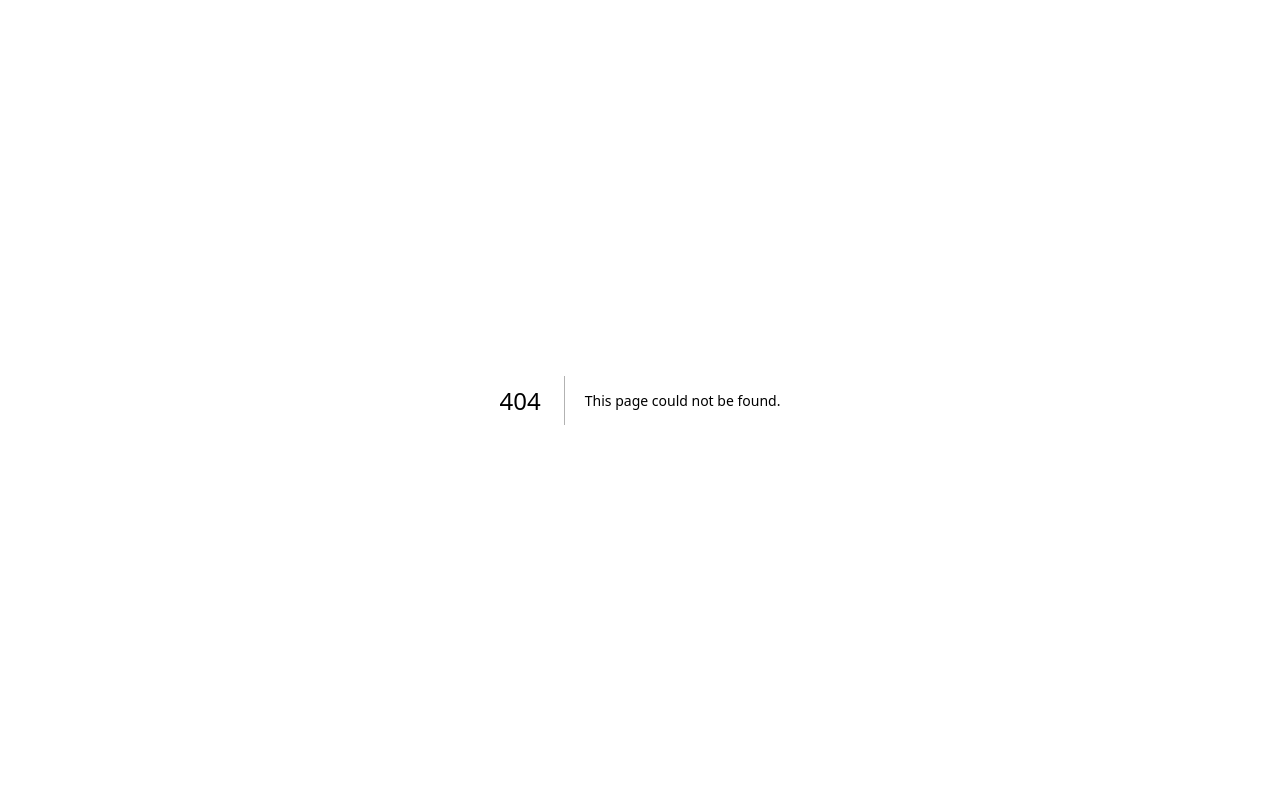
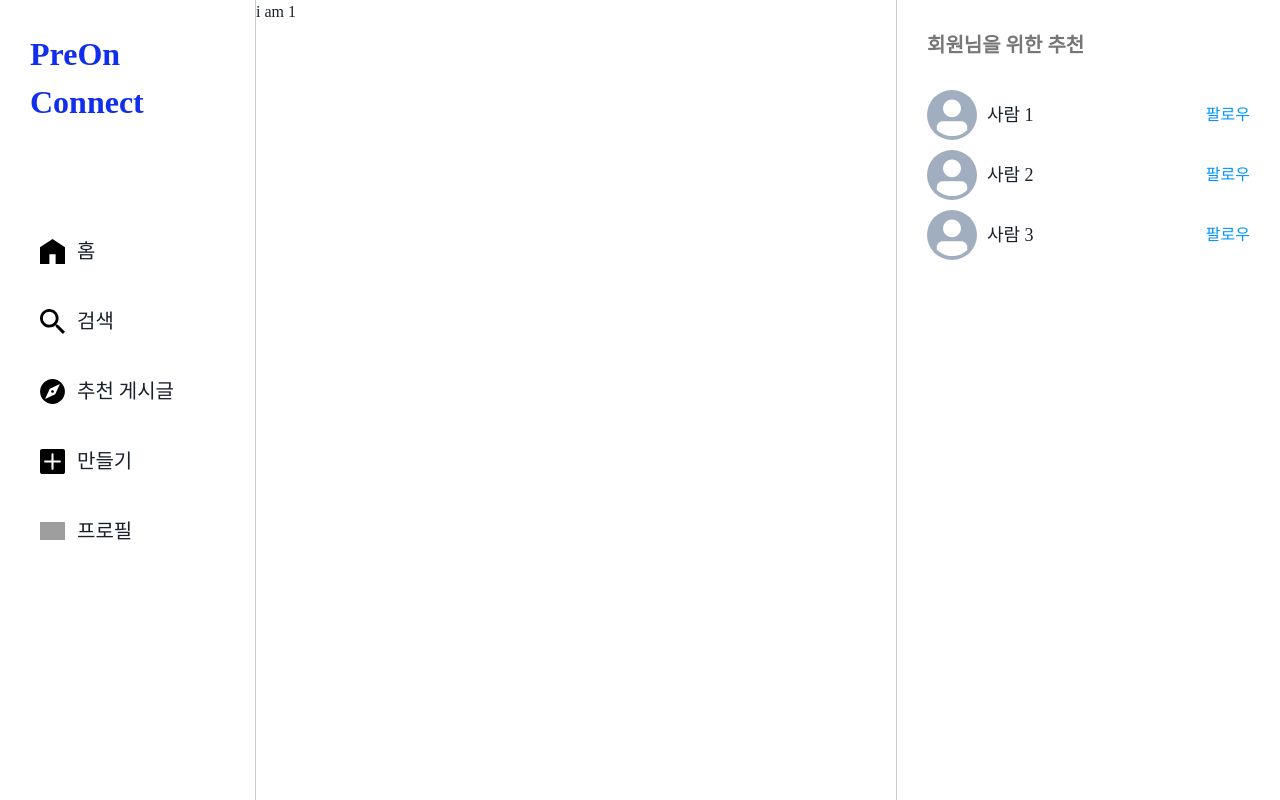
Before and after one commit to pre-on-connect/front-end, a Next.js app: page /user/1/1 in a window 1280 px wide. Before the commit this address had no page. Built offline with nearby package versions, Linux system fonts and the light colour scheme; grey boxes are pictures that could not be loaded.

Commit message:
Feature: 사용자 페이지 > article(게시물/좋아요 한 글/댓글 단 글) 기본 페이지(임시) 추가

```diff
--- /dev/null
+++ b/src/app/user/[username]/[article]/page.tsx
@@ -0,0 +1,17 @@
+'use client';
+import React from 'react';
+import UserArticleLists from "@/components/UserArticleLists";
+
+interface UserArticlePageProps {
+    params:{
+        article:string;
+    }
+}
+function UserArticlePage({params}:UserArticlePageProps) {
+    console.log("article params: ",params);
+    return (
+        <UserArticleLists text={`i am ${params.article}`}/>
+    );
+}
+
+export default UserArticlePage;
```
